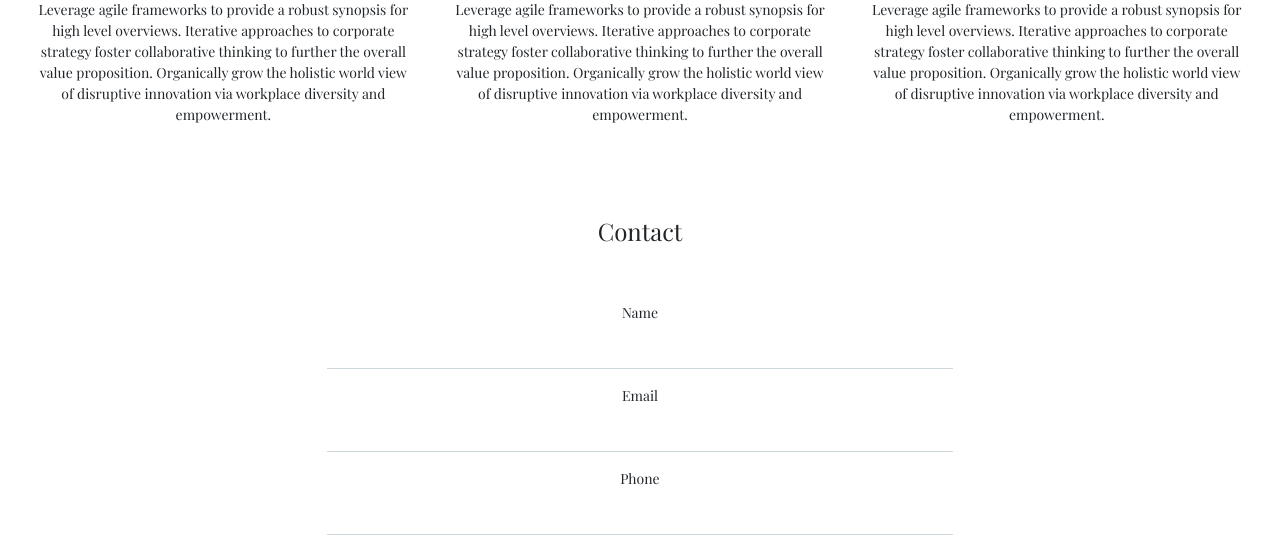
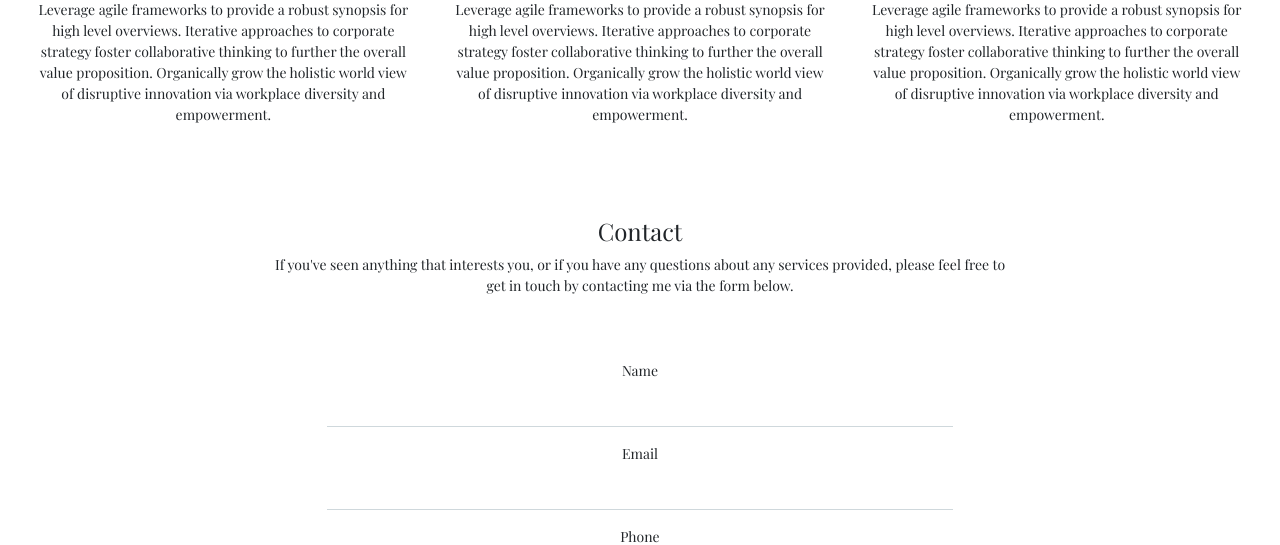
Before and after one commit to HalfMortise/my-pwp, a PHP site: page / in a window 1280 px wide. Shown: the part 1992-2537 px from the top of the page. Run offline with PHP 8.4, Linux system fonts and the light colour scheme; some libraries are stand-ins or nearby versions.

Commit message:
Added contact instructions paragraph beneath Contact section header

```diff
--- a/public_html/css/style.css
+++ b/public_html/css/style.css
@@ -151,3 +151,8 @@ a:hover {
 .portfolio-container .card-body {
 	flex-wrap: wrap;
 }
+
+.contact-paragraph {
+	max-width: 60%;
+	display: inline-flex;
+}
--- a/public_html/index.php
+++ b/public_html/index.php
@@ -231,6 +231,7 @@
 					<h4>
 						Contact
 					</h4>
+					<p class="contact-paragraph">If you've seen anything that interests you, or if you have any questions about any services provided, please feel free to get in touch by contacting me via the form below.</p>
 
 				</div>
 			</div>
```
